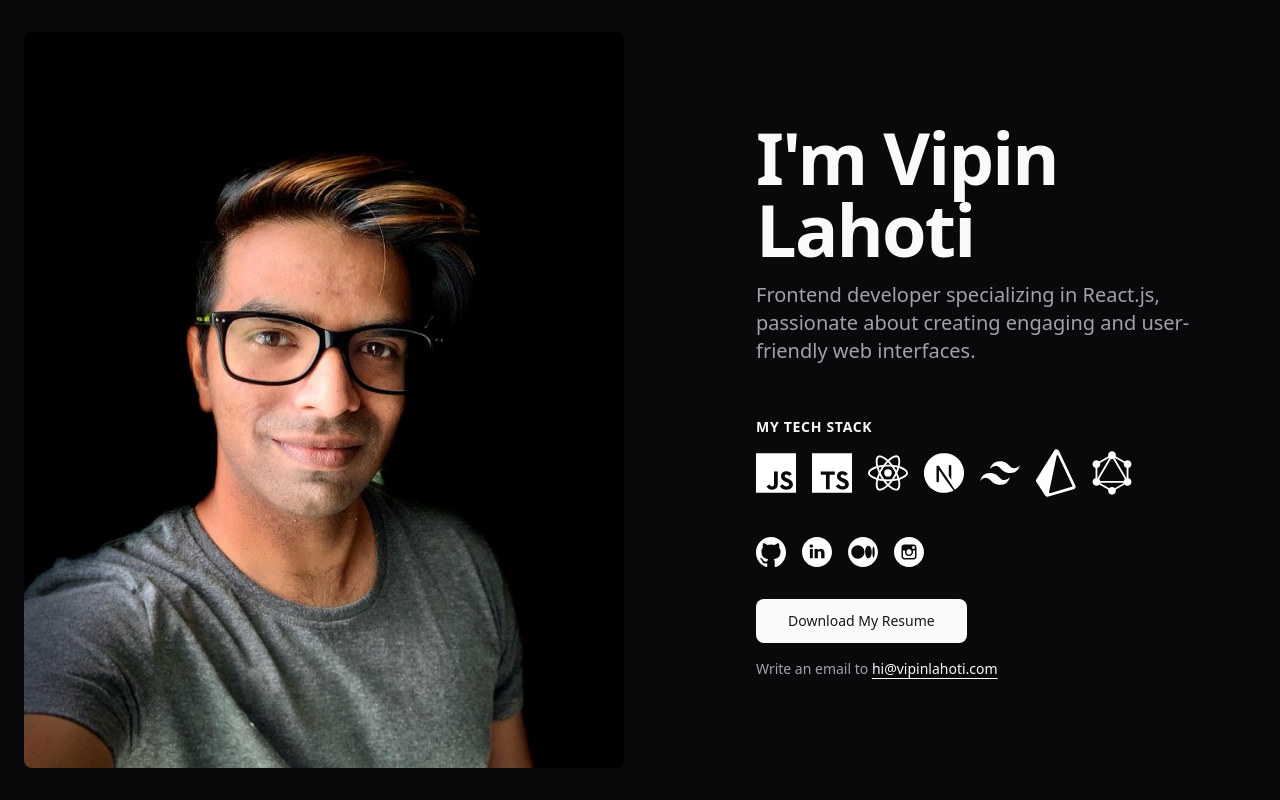
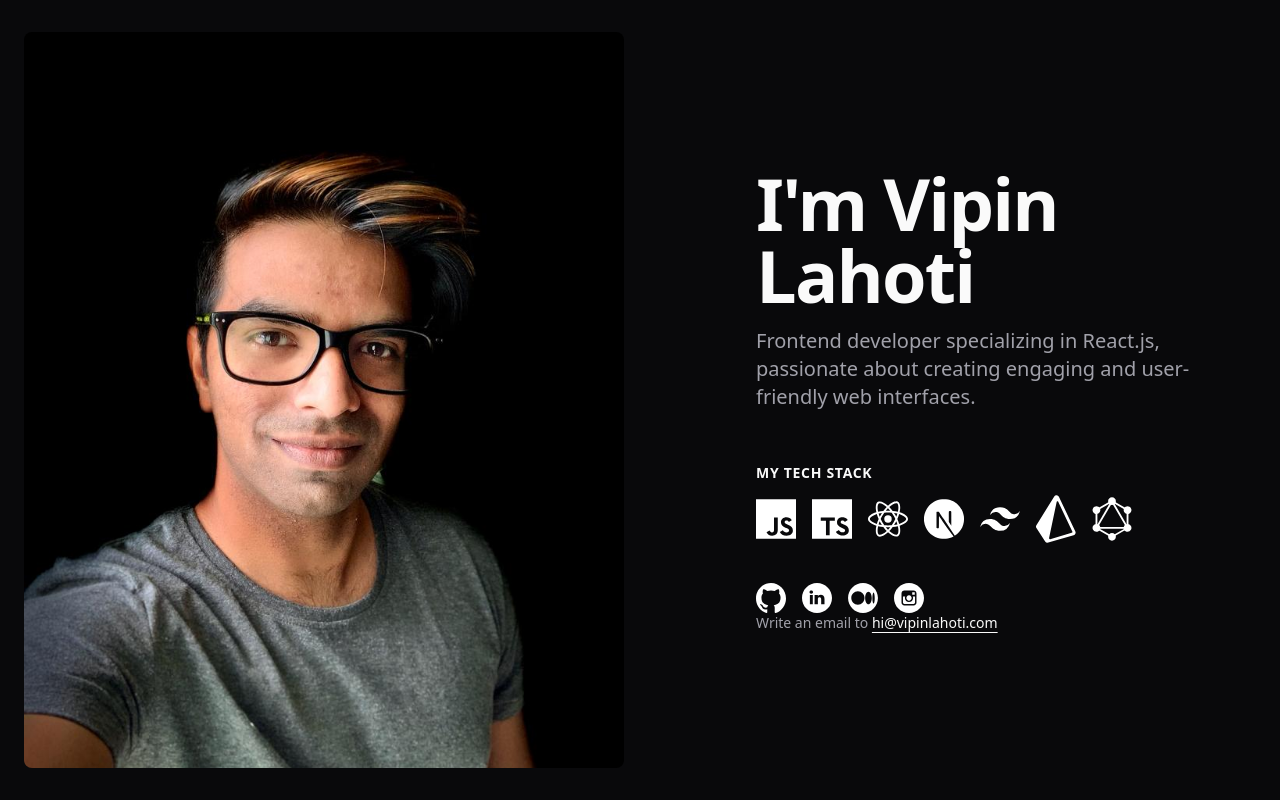
Before and after one commit to vipinlahoti/Resume, a Next.js app: page / in a window 1280 px wide. Built offline with nearby package versions, Linux system fonts and the light colour scheme.

Commit message:
Update page.tsx

```diff
--- a/src/app/page.tsx
+++ b/src/app/page.tsx
@@ -10,7 +10,6 @@ export default function Home() {
       >
         <Components.Features />
         <Components.Profiles />
-        <Components.Download />
         <Components.Text variant="muted">
           Write an email to{" "}
           <a
```
